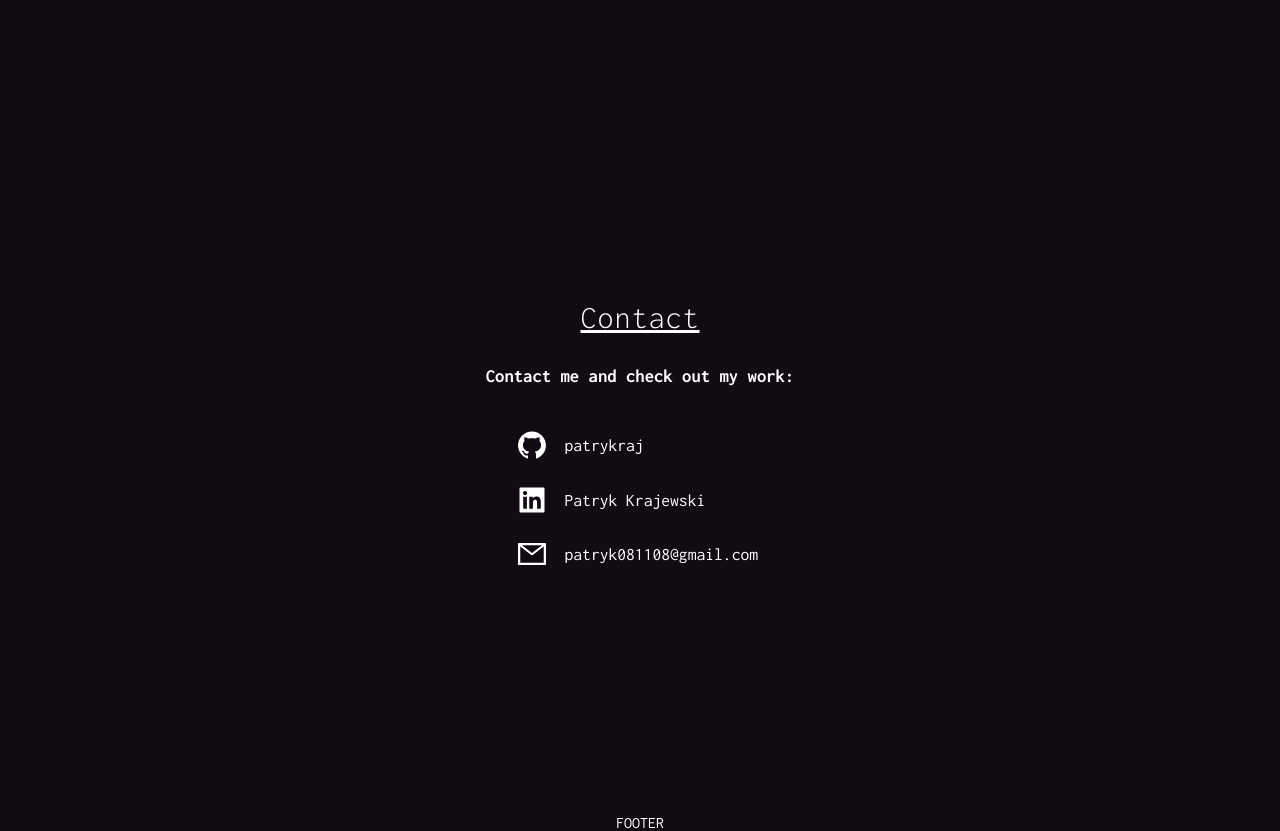
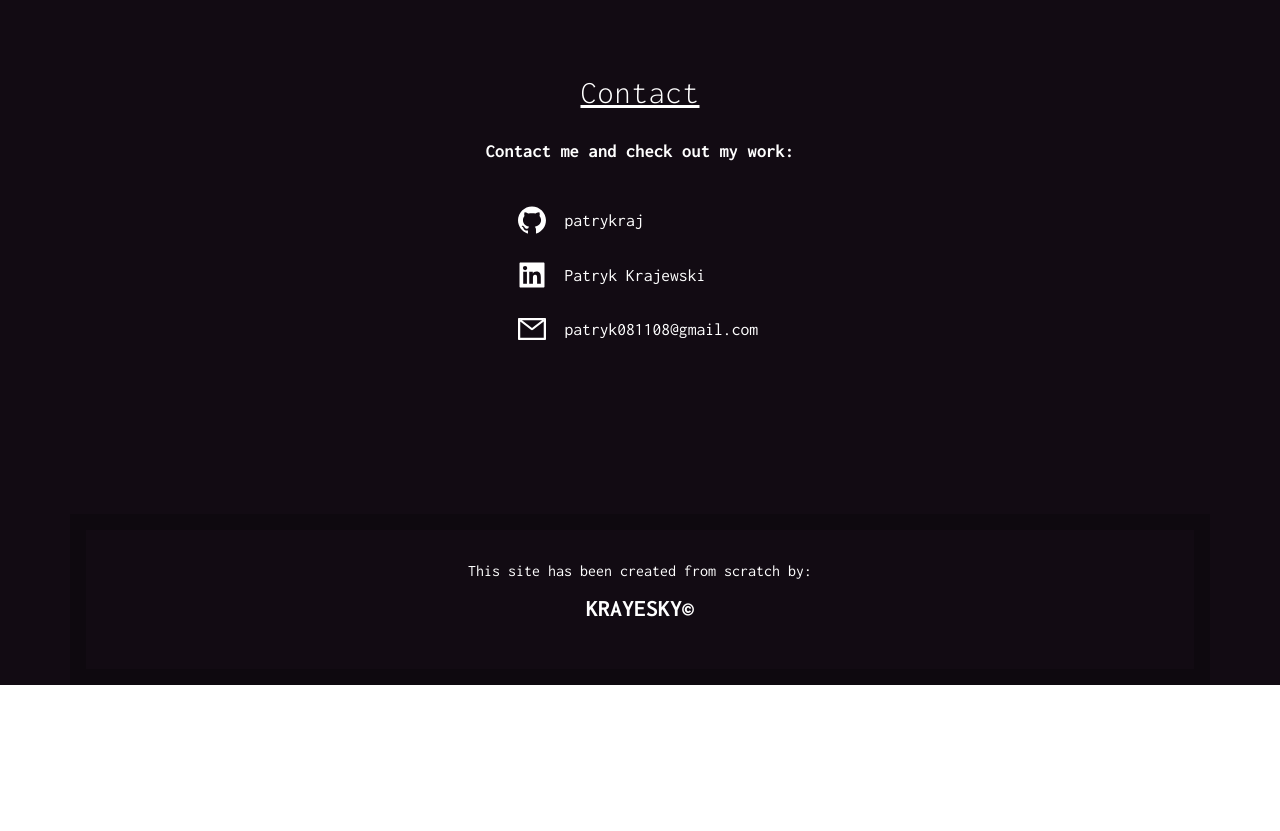
Before and after one commit to patrykraj/portfolio, a React (Create React App) app: page / in a window 1280 px wide. Shown: the part 3720-4551 px from the top of the page. After the commit the page ends 4405 px from the top, so only its background shows below. Built offline with nearby package versions, Linux system fonts and the light colour scheme.

Commit message:
Created footer

```diff
--- a/src/App.js
+++ b/src/App.js
@@ -1,12 +1,13 @@
 import React, { useState, useEffect } from "react";
 import "./App.css";
 
+import Navigation from "./components/navigation/Navigation";
 import Front from "./components/sections/Front";
 import Projects from "./components/sections/Projects";
 import Skills from "./components/sections/Skills";
 import About from "./components/sections/About";
 import Contact from "./components/sections/Contact";
-import Navigation from "./components/navigation/Navigation";
+import Footer from "./components/sections/Footer";
 
 function App() {
   const [imageLoaded, setImageLoaded] = useState(false);
@@ -49,7 +50,7 @@ function App() {
           <Contact />
         </section>
       </main>
-      <footer>FOOTER</footer>
+      <Footer />
     </div>
   );
 }
--- /dev/null
+++ b/src/components/sections/Footer.js
@@ -0,0 +1,41 @@
+import React from "react";
+
+import styled from "styled-components";
+
+const Footer = () => {
+  window.addEventListener("scroll", () => {
+    if (
+      window.pageYOffset + window.innerHeight >
+      document.body.scrollHeight - 20
+    ) {
+      document.querySelector("footer").classList.add("highlight");
+    } else {
+      document.querySelector("footer").classList.remove("highlight");
+    }
+  });
+
+  return (
+    <FooterContainer>
+      <p>This site has been created from scratch by:</p>
+      <h3>krayesky&copy;</h3>
+    </FooterContainer>
+  );
+};
+
+export default Footer;
+
+const FooterContainer = styled.footer`
+  padding: 2rem 0 3rem;
+  border: 1rem solid transparent;
+  transition: all 0.4s;
+
+  h3 {
+    font-size: 1.5rem;
+    text-transform: uppercase;
+    margin-top: 1rem;
+  }
+
+  &.highlight {
+    border: 1rem solid rgba(0, 0, 0, 0.2);
+  }
+`;
--- a/src/components/styled/SectionContainer.js
+++ b/src/components/styled/SectionContainer.js
@@ -6,7 +6,7 @@ const SectionContainer = styled.div`
   justify-content: center;
   align-items: center;
   margin: 2rem 1rem;
-  min-height: 650px;
+  min-height: 500px;
 `;
 
 export default SectionContainer;
```
